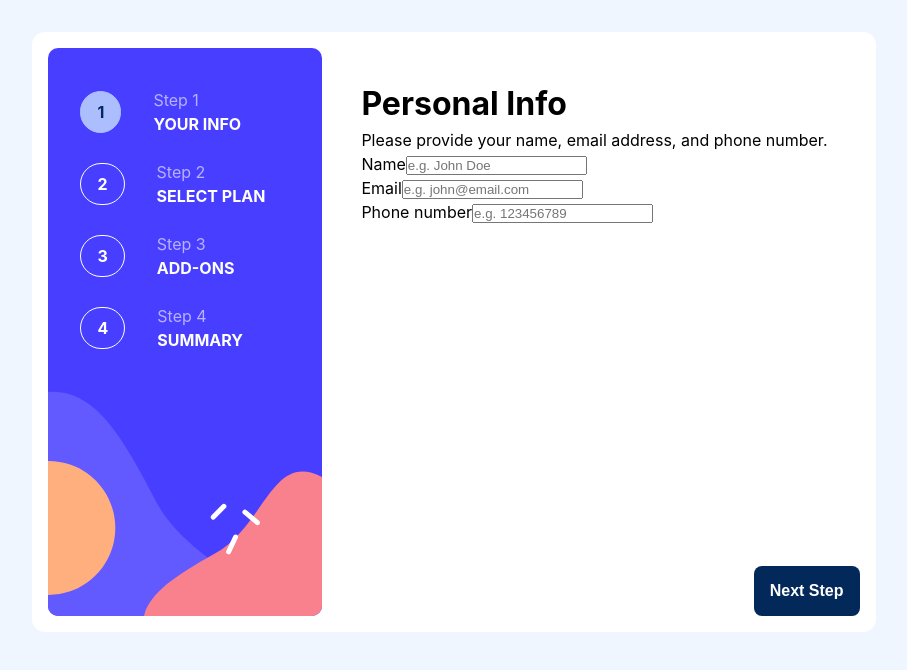
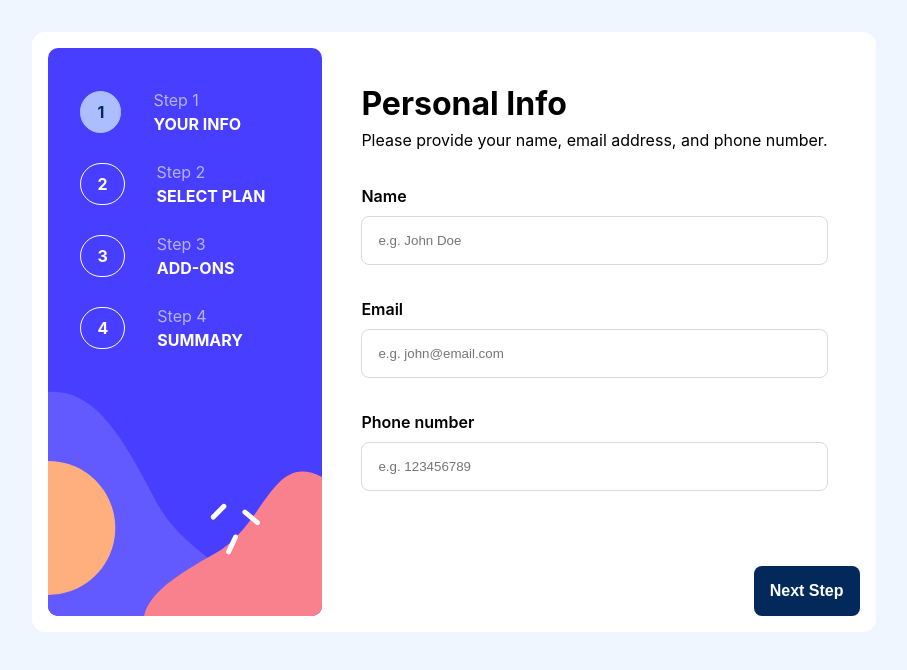
Before and after one commit to heiderick13/multistep-form-react, a React (Vite) app: page / in a window 1280 px wide. Shown: the top 670 px of the page, without its empty margins (186-1093 px from the left). Built offline with nearby package versions, Linux system fonts and the light colour scheme.

Commit message:
:sparkles: feat: require inputs | styles

```diff
--- a/src/components/FormContainer/FormContainer.jsx
+++ b/src/components/FormContainer/FormContainer.jsx
@@ -80,6 +80,7 @@ function FormContainer() {
   return (
     <div className="container">
       <Sidebar currentStep={currentStep} />
+      <form onSubmit={(e) => changeStep(currentStep + 1, e)}>
         {currentComponent}
         <div className="actions">
           {!isFirstStep && (
@@ -91,12 +92,7 @@ function FormContainer() {
             </button>
           )}
           {!isLastStep ? (
-          <button
-            className="btn btn-next"
-            onClick={() => changeStep(currentStep + 1)}
-          >
-            Next Step
-          </button>
+            <button className="btn btn-next">Next Step</button>
           ) : (
             <button
               className="btn btn-confirm"
@@ -112,6 +108,7 @@ function FormContainer() {
             </button>
           )}
         </div>
+      </form>
     </div>
   );
 }
--- /dev/null
+++ b/src/components/FormSteps/PersonalInfo/PersonalInfo.css
@@ -0,0 +1,17 @@
+label {
+  margin-top: 2rem;
+  font-weight: 600;
+}
+
+.personal-input {
+  width: 100%;
+  margin-top: 0.5rem;
+  padding: 1rem;
+  border-radius: 0.5rem;
+  border: 1px solid var(--light-gray);
+  outline: none;
+}
+
+input:focus {
+  border: 2px solid var(--purplish-blue);
+}
--- a/src/components/FormSteps/PersonalInfo/PersonalInfo.jsx
+++ b/src/components/FormSteps/PersonalInfo/PersonalInfo.jsx
@@ -1,3 +1,5 @@
+import "./PersonalInfo.css";
+
 function PersonalInfo({ data, handleInputUpdate }) {
   return (
     <>
```
Lines whose indentation alone changed are shown as unchanged.
